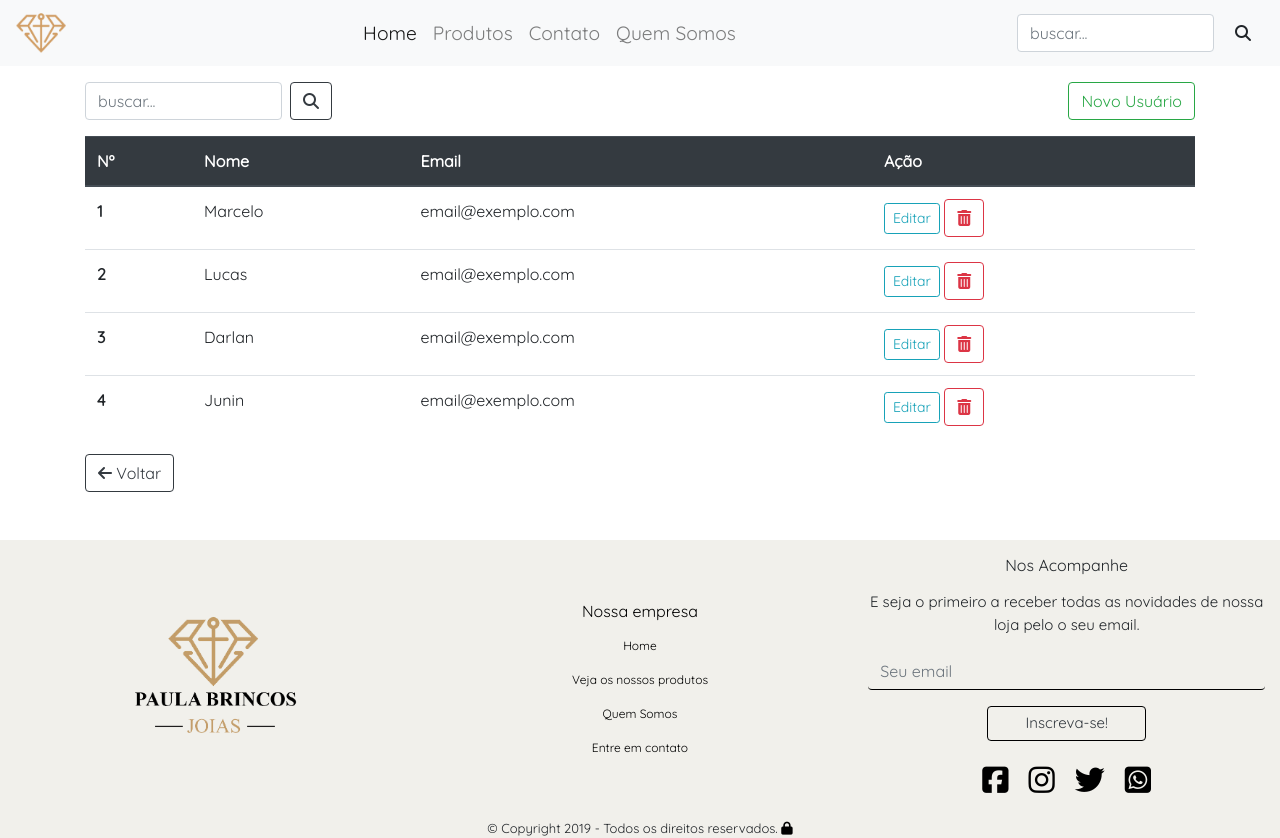
After one commit to GabrielCeffas/Equipe-3-Trainee-2019.2, a PHP site: page /crudUsuario.php in a window 1280 px wide. The commit adds this page. Run offline with PHP 8.4, Linux system fonts and the light colour scheme; some libraries are stand-ins or nearby versions.

Commit message:
mudamos crudUsuario para php

```diff
--- a/crudUsuario.html
+++ b/crudUsuario.php
@@ -19,36 +19,11 @@
 </head>
 
 <body>
-    <nav class="navbar nav-home navbar-expand-lg navbar-light bg-light">
-        <a class="navbar-brand" href="#">
-            <img src="img/logodiamante.png" width="50" height="40" alt="">
-        </a>
-        <button class="navbar-toggler" type="button" data-toggle="collapse" data-target="#navbarSupportedContent"
-            aria-controls="navbarSupportedContent" aria-expanded="false" aria-label="Toggle navigation">
-            <span class="navbar-toggler-icon"></span>
-        </button>
-
-        <div class="collapse navbar-collapse" id="navbarSupportedContent">
-            <ul class="navbar-nav mx-auto">
-                <li class="nav-item active">
-                    <a class="nav-link" href="#">Home <span class="sr-only">(current)</span></a>
-                </li>
-                <li class="nav-item">
-                    <a class="nav-link" href="#">Produtos</a>
-                </li>
-                <li class="nav-item">
-                    <a class="nav-link" href="#">Contato</a>
-                </li>
-                <li class="nav-item">
-                    <a class="nav-link" href="#">Quem Somos</a>
-                </li>
-            </ul>
-            <form class="form-inline my-2 my-lg-0">
-                <input class="form-control mr-sm-2" type="search" placeholder="buscar..." aria-label="Search">
-                <button class="btn  my-2 my-sm-0" type="submit"><i class="fas fa-search"></i></button>
-            </form>
-        </div>
-    </nav>
+    <header>
+        <?php
+             include 'navbar.html';
+         ?>
+    </header>
 
     <div class="container mt-3">
         <div class="d-flex justify-content-between">
@@ -114,45 +89,10 @@
         crossorigin="anonymous"></script>
 </body>
 
-<footer id="rodape" class="mt-5 content">
-    <div>
-        <div class="text-center row">
-            <div class="col-md-4 mapaSite">
-                <a href="index.html"><img id="logo" src="img/logo.png"></a>
-            </div>
-            <div class="col-md-4 mapaSite">
-                <nav>
-                    <p>
-                        <h6>Nossa empresa</h6>
-                    </p>
-                    <p><a class="menu" href="index.html">Home</a></p>
-                    <p><a class="menu" href="produtos.html">Veja os nossos produtos</a></p>
-                    <p><a class="menu" href="quemsomos.html">Quem Somos</a></p>
-                    <p><a class="menu" href="viewContato.html">Entre em contato</a></p>
-                </nav>
-            </div>
-            <div id="end" class="col-md-4">
-                <sect-ion>
-                    <p for="email">
-                        <h6>Nos Acompanhe</h6>
-                    </p>
-                    <p id="end">E seja o primeiro a receber todas as novidades de nossa loja pelo o seu email.</p>
-                    <p><input class="UserEmail form-control" name="UserEmail" id="UserEmail" type="email"
-                            placeholder="Seu email">
-                    </p>
-                    <p><input class="btn btn-outline-dark bto" type="submit" value="Inscreva-se!" /></p>
-                    </section>
-                    <p><a title="Facebook" href="http://facebook.com/"><i class="fab fa-facebook-square social"></i></a>
-                        <a title="Instagram" href="http://instagram.com/"><i
-                                class="fab fa-instagram social"></i></i></a>
-                        <a title="Twitter" href="http://twitter.com/"><i class="fab fa-twitter social"></i></i></a>
-                        <a title="Whatsapp" href="http://web.whatsapp.com/"><i
-                                class="fab fa-whatsapp-square social"></i></a></p>
-            </div>
-        </div>
-        <p id="copyright">© Copyright 2019 - Todos os direitos reservados. <a href="viewLogin.html"><i
-                    class="fas fa-lock login"></i></a></p>
-    </div>
+<footer>
+    <?php
+                include 'rodape.html';
+            ?>
 </footer>
 
 </html>
--- /dev/null
+++ b/navbar.html
@@ -0,0 +1,54 @@
+<!doctype html>
+<html lang="en">
+
+<head>
+    <!-- Required meta tags -->
+    <meta charset="utf-8">
+    <meta name="viewport" content="width=device-width, initial-scale=1, shrink-to-fit=no">
+
+    <!-- Bootstrap CSS -->
+    <link rel="stylesheet" href="https://stackpath.bootstrapcdn.com/bootstrap/4.3.1/css/bootstrap.min.css"
+        integrity="sha384-ggOyR0iXCbMQv3Xipma34MD+dH/1fQ784/j6cY/iJTQUOhcWr7x9JvoRxT2MZw1T" crossorigin="anonymous">
+
+    <title>Paula Brincos</title>
+
+    <link rel="stylesheet" href="css/styles.css">
+    <link href="https://fonts.googleapis.com/css?family=Quicksand&display=swap" rel="stylesheet">
+    <script src="https://kit.fontawesome.com/101f0cf20a.js" crossorigin="anonymous"></script>
+</head>
+
+<body>
+
+    <nav class="navbar nav-home navbar-expand-lg navbar-light bg-light">
+        <a class="navbar-brand" href="#">
+            <img src="img/logodiamante.png" width="50" height="40" alt="">
+        </a>
+        <button class="navbar-toggler" type="button" data-toggle="collapse" data-target="#navbarSupportedContent"
+            aria-controls="navbarSupportedContent" aria-expanded="false" aria-label="Toggle navigation">
+            <span class="navbar-toggler-icon"></span>
+        </button>
+
+        <div class="collapse navbar-collapse" id="navbarSupportedContent">
+            <ul class="navbar-nav mx-auto">
+                <li class="nav-item active">
+                    <a class="nav-link" href="index.php">Home <span class="sr-only">(current)</span></a>
+                </li>
+                <li class="nav-item">
+                    <a class="nav-link" href="produtos.php">Produtos</a>
+                </li>
+                <li class="nav-item">
+                    <a class="nav-link" href="viewContato.php">Contato</a>
+                </li>
+                <li class="nav-item">
+                    <a class="nav-link" href="quemsomos.php">Quem Somos</a>
+                </li>
+            </ul>
+            <form class="form-inline my-2 my-lg-0">
+                <input class="form-control mr-sm-2" type="search" placeholder="buscar..." aria-label="Search">
+                <button class="btn  my-2 my-sm-0" type="submit"><i class="fas fa-search"></i></button>
+            </form>
+        </div>
+    </nav>
+</body>
+
+</html>
--- /dev/null
+++ b/rodape.html
@@ -0,0 +1,44 @@
+<!doctype html>
+<html lang="pt">
+  <head>
+    <meta charset="utf-8">
+    <meta name="viewport" content="width=device-width, initial-scale=1, shrink-to-fit=no">
+    <link rel="stylesheet" href="https://stackpath.bootstrapcdn.com/bootstrap/4.3.1/css/bootstrap.min.css" integrity="sha384-ggOyR0iXCbMQv3Xipma34MD+dH/1fQ784/j6cY/iJTQUOhcWr7x9JvoRxT2MZw1T" crossorigin="anonymous">
+    <link rel="icon" href="img/logodiamante.png">
+    <link href="https://fonts.googleapis.com/css?family=Quicksand&display=swap" rel="stylesheet">
+    <script src="https://kit.fontawesome.com/101f0cf20a.js" crossorigin="anonymous"></script>
+    <link rel="stylesheet" href="css/estilo_qSomos.css">
+  </head>
+
+  <footer id="rodape" class="mt-5 content">
+    <div>
+      <div class="text-center row">
+        <div class="col-md-4 mapaSite">
+          <a href="index.html"><img id="logo" src="img/logo.png"></a>
+        </div>
+        <div class="col-md-4 mapaSite">
+          <nav>
+            <p><h6>Nossa empresa</h6></p>
+            <p><a class="menu" href="index.php">Home</a></p>
+            <p><a class="menu" href="produtos.php">Veja os nossos produtos</a></p>
+            <p><a class="menu" href="quemsomos.php">Quem Somos</a></p>
+            <p><a class="menu" href="viewContato.php">Entre em contato</a></p>
+          </nav>
+        </div>
+        <div id="end" class="col-md-4">
+          <sect-ion>
+            <p for="email"><h6>Nos Acompanhe</h6></p>
+            <p id="end">E seja o primeiro a receber todas as novidades de nossa loja pelo o seu email.</p>
+            <p><input class="UserEmail form-control" name="UserEmail" id="UserEmail" type="email" placeholder="Seu email"></p>
+            <p><input class="btn btn-outline-dark bto" type="submit" value="Inscreva-se!"/></p>
+          </section>
+          <p><a title="Facebook" href="http://facebook.com/"><i class="fab fa-facebook-square social"></i></a>
+          <a title="Instagram" href="http://instagram.com/"><i class="fab fa-instagram social"></i></i></a>
+          <a title="Twitter" href="http://twitter.com/"><i class="fab fa-twitter social"></i></i></a>
+          <a title="Whatsapp" href="http://web.whatsapp.com/"><i class="fab fa-whatsapp-square social"></i></a></p>
+        </div>
+      </div>
+      <p id="copyright">© Copyright 2019 - Todos os direitos reservados. <a href="viewLogin.php"><i class="fas fa-lock login"></i></a></p>
+    </div>
+  </footer>
+</html>
```
